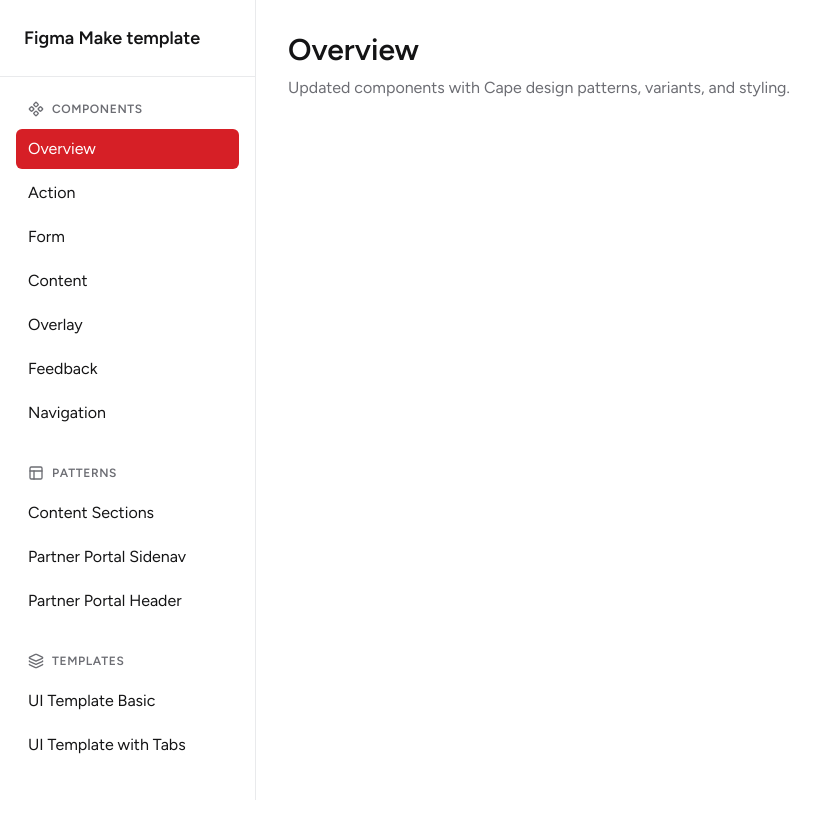
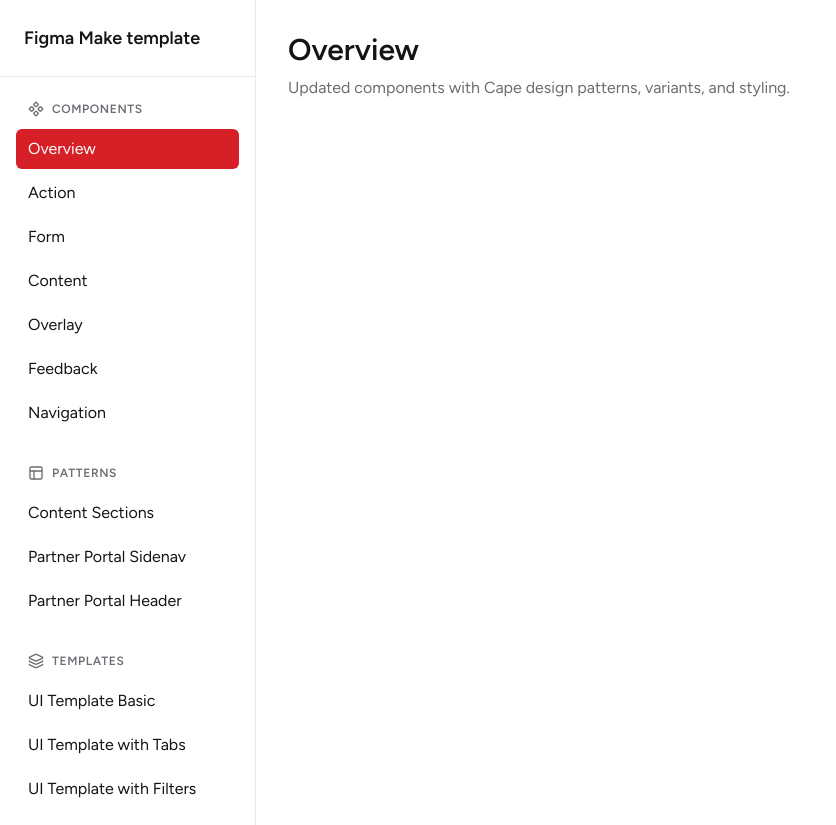
Before and after one commit to lucasbarcellos-dh/figma-make-template, a React (Vite) app: page / in a window 1280 px wide. Shown: the whole page, without its empty margins (0-836 px from the left). Before the commit the page ends 800 px from the top, so only its background shows below. Built offline with nearby package versions, Linux system fonts and the light colour scheme.

Commit message:
Update App.tsx

```diff
--- a/cape-template/App.tsx
+++ b/cape-template/App.tsx
@@ -18,6 +18,7 @@ import ContentSectionPage from "./patterns/content-section";
 // Import templates
 import UITemplateBasic from "./templates/ui-template-basic";
 import UITemplateTabs from "./templates/ui-template-tabs";
+import UITemplateFilters from "./templates/ui-template-filters";
 
 type NavSection = "components" | "patterns" | "templates";
 
@@ -51,6 +52,7 @@ function App() {
     // Templates section
     { id: "ui-template-basic", label: "UI Template Basic", component: UITemplateBasic, section: "templates" },
     { id: "ui-template-tabs", label: "UI Template with Tabs", component: UITemplateTabs, section: "templates" },
+    { id: "ui-template-filters", label: "UI Template with Filters", component: UITemplateFilters, section: "templates" },
   ];
 
   const componentItems = navigationItems.filter(item => item.section === "components");
```
